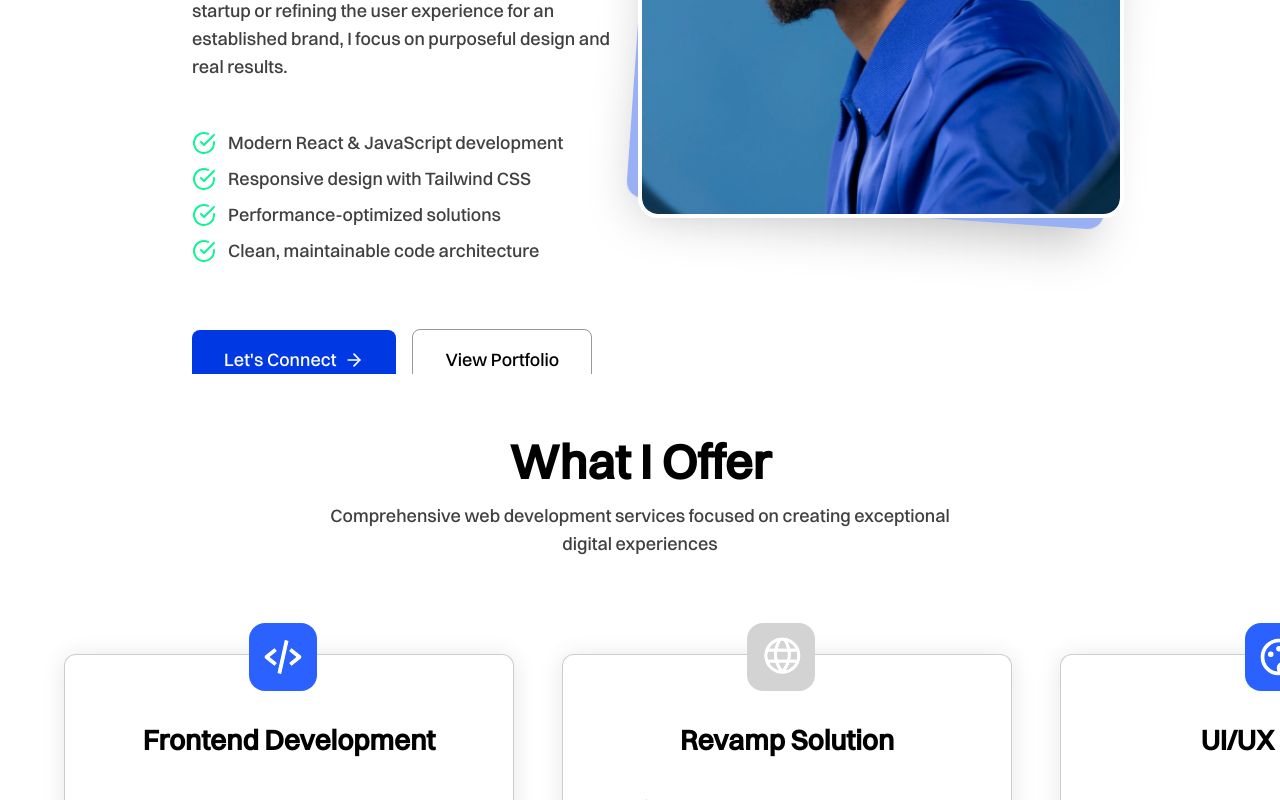
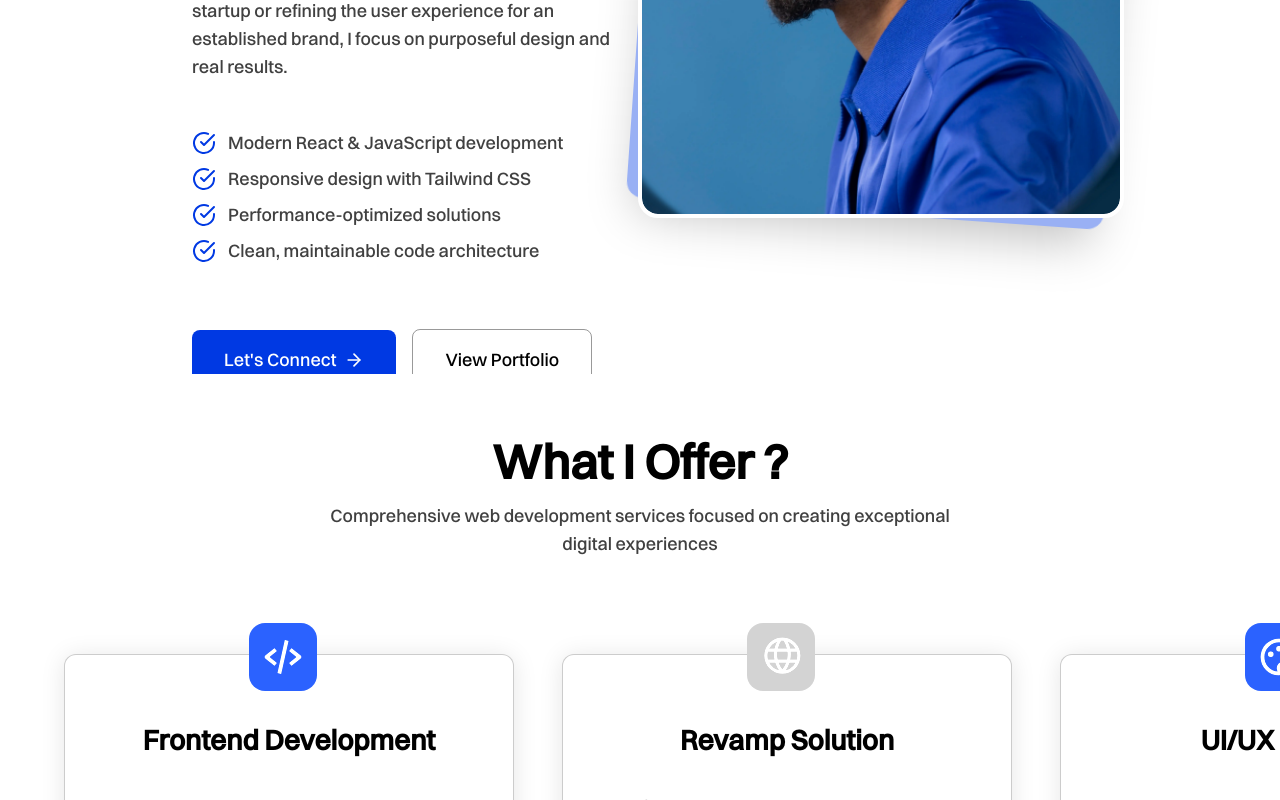
Before and after one commit to theo-code1/MyPortfolio, a React (Vite) app: page / in a window 1280 px wide. Shown: the part 1560-2360 px from the top of the page. Built offline with nearby package versions, Linux system fonts and the light colour scheme.

Commit message:
Update AboutSection with animation adjustments; modify OfferSection heading for clarity; enhance WorkArticle layout and styling; add new project details to WorkSection for improved presentation.

```diff
--- a/src/Components/AboutSection.jsx
+++ b/src/Components/AboutSection.jsx
@@ -6,7 +6,7 @@ import RightArrow from '../assets/Icons/RightArrow'
 import ProfileImg from '../assets/ProfileImg.webp'
 
 const variants = {
-  hidden: { opacity: 0, y: 60 },
+  hidden: { opacity: 0, y: 20 },
   visible: { opacity: 1, y: 0, transition: { duration: 0.7 } }
 };
 
@@ -45,10 +45,10 @@ const AboutSection = ({ aboutRef }) => {
                 viewport={{ once: true }}
                 >
             <ul className='space-y-2 text-lg text-black/75 font-medium mb-8'>
-                <li className={`flex items-center gap-3`}><CheckCircle className='text-2xl text-primary-green' />Modern React & JavaScript development</li>
-                <li className={`flex items-center gap-3`}><CheckCircle className='text-2xl text-primary-green' />Responsive design with Tailwind CSS</li>
-                <li className={`flex items-center gap-3`}><CheckCircle className='text-2xl text-primary-green' />Performance-optimized solutions</li>
-                <li className={`flex items-center gap-3`}><CheckCircle className='text-2xl text-primary-green' />Clean, maintainable code architecture</li>
+                <li className={`flex items-center gap-3`}><CheckCircle className='text-2xl text-primary-blue' />Modern React & JavaScript development</li>
+                <li className={`flex items-center gap-3`}><CheckCircle className='text-2xl text-primary-blue' />Responsive design with Tailwind CSS</li>
+                <li className={`flex items-center gap-3`}><CheckCircle className='text-2xl text-primary-blue' />Performance-optimized solutions</li>
+                <li className={`flex items-center gap-3`}><CheckCircle className='text-2xl text-primary-blue' />Clean, maintainable code architecture</li>
             </ul>
                     </motion.div>
             <motion.div
--- a/src/Components/OfferSection.jsx
+++ b/src/Components/OfferSection.jsx
@@ -43,7 +43,7 @@ const OfferSection = () => {
 
           <div className="headlines flex flex-col items-center gap-4 ">
             <h1 className="text-5xl text-center text-black font-semibold">
-              What I Offer
+              What I Offer ?
             </h1>
             <p className="text-black/75 text-lg text-center">
               Comprehensive web development services focused on creating exceptional
--- a/src/Components/WorkArticle.jsx
+++ b/src/Components/WorkArticle.jsx
@@ -3,7 +3,7 @@ import GoArrow from '../assets/Icons/GoArrow'
 
 const WorkArticle = ({ websiteRole, websiteDesc, features, websiteLink, websiteImg, websiteAlt }) => {
   return (
-    <article className='w-full h-fit rounded-3xl overflow-hidden font-switzer flex'>
+    <article className='w-full h-auto rounded-3xl overflow-hidden font-switzer flex'>
         <div className="content-side h-full w-1/2 bg-light-black text-white pl-16 pr-12 pt-24 pb-28  flex flex-col gap-4">
             <h1 className='text-2xl '>{websiteRole}</h1>
             <p className='text-[16px] text-white/90 mb-4'>{websiteDesc}</p>
@@ -15,8 +15,8 @@ const WorkArticle = ({ websiteRole, websiteDesc, features, websiteLink, websiteI
             <a href={websiteLink} className='flex items-center gap-2 text-lg px-4 py-1.5 rounded-lg  w-fit bg-gradient-to-br from-white/20 hover:from-white/25 from-0% to-80% to-transparent cursor-pointer transition duration-200 group' target='_blank' >See Website <GoArrow className='text-2xl origin-bottom group-hover:scale-[1.1] group-hover:translate-x-[2px] group-hover:translate-y-[2px transition-all duration-200 ' /> </a>
         </div>
 
-        <div className="img-side relative h-full w-1/2 bg-gradient-to-br from-[#040404] from-[-20%] to-white/80 to-120% overflow-hidden ">
-                <img src={websiteImg} alt={websiteAlt} className='absolute top-3/20 left-3/20 h-9/10 object-cover rounded-tl-3xl select-none' draggable='false' />
+        <div className="img-side relative h-[full] w-1/2 bg-gradient-to-br from-[#040404] from-[-20%] to-white/80 to-120% overflow-hidden ">
+                <img src={websiteImg} alt={websiteAlt} className='absolute top-3/20 left-3/20 h-17/20 object-cover object-left-top rounded-tl-3xl select-none' draggable='false' />
         </div>
     </article>
   )
--- a/src/Components/WorkSection.jsx
+++ b/src/Components/WorkSection.jsx
@@ -3,6 +3,7 @@ import React from "react";
 import GlobalIcon from "../assets/Icons/GlobalIcon";
 import WorkArticle from "./WorkArticle";
 import UivioProject from "../assets/Project03.webp";
+import NestleForgeProject from '../assets/Project02.webp'
 import SeeArrow from '../assets/Icons/SeeArrow'
 
 const WorkSection = ({ workRef }) => {
@@ -20,10 +21,17 @@ const WorkSection = ({ workRef }) => {
       websiteAlt: "uivio website (clipboard search)",
     },
     {
-      role: "website Role",
-      desc: "",
-      features: ["feature 01", "feature 02", "feature 03"],
+      role: "NestleForge",
+      desc: "I designed and developed this website from Scratch, delivering a suite of powerful image tools. The interface is clean, intuitive, and user-focused—ensuring smooth navigation across features. Built with performance and scalability in mind, the entire experience is optimized for speed, responsiveness, and seamless functionality.",
+      features: [
+        "Image Converter",
+        "Image Compressor",
+        "Background Remover",
+        "Palette Extractor"
+      ],
       websiteLink: "#",
+      websiteImg: NestleForgeProject,
+      websiteAlt: "NestleFOrge website (Image Tools)",
     },
   ];
 
@@ -36,7 +44,7 @@ const WorkSection = ({ workRef }) => {
     <section
       ref={workRef}
       id="work-section"
-      className="h-[200dvh] max-w-screen flex flex-col gap-16 bg-black overflow-x-hidden relative pt-24 font-switzer px-42 "
+      className="min-h-[200dvh] max-w-screen flex flex-col gap-16 bg-black overflow-x-hidden relative px-42 py-24 font-switzer "
     >
       {/* <motion.div
         variants={variants}
@@ -50,12 +58,12 @@ const WorkSection = ({ workRef }) => {
             <h2 className="text-white/90 text-2xl font-[400]">Work</h2>
           </div>
           <h3 className="text-[16px] text-white/90 font-medium">
-            Developed 4+ sleek, visually stunning and high-performance websites
+            Developed sleek, visually stunning and high-performance websites
             using <br /> different technology like React.js and Tailwind CSS
           </h3>
         </div>
        {/* </motion.div> */}
-      <div className="work-articles flex flex-col gap-16 mb-8 ">
+      <div className="work-articles relative flex flex-col gap-16 mb-8 ">
       {/* <motion.div
         variants={variants}
         initial="hidden"
```
